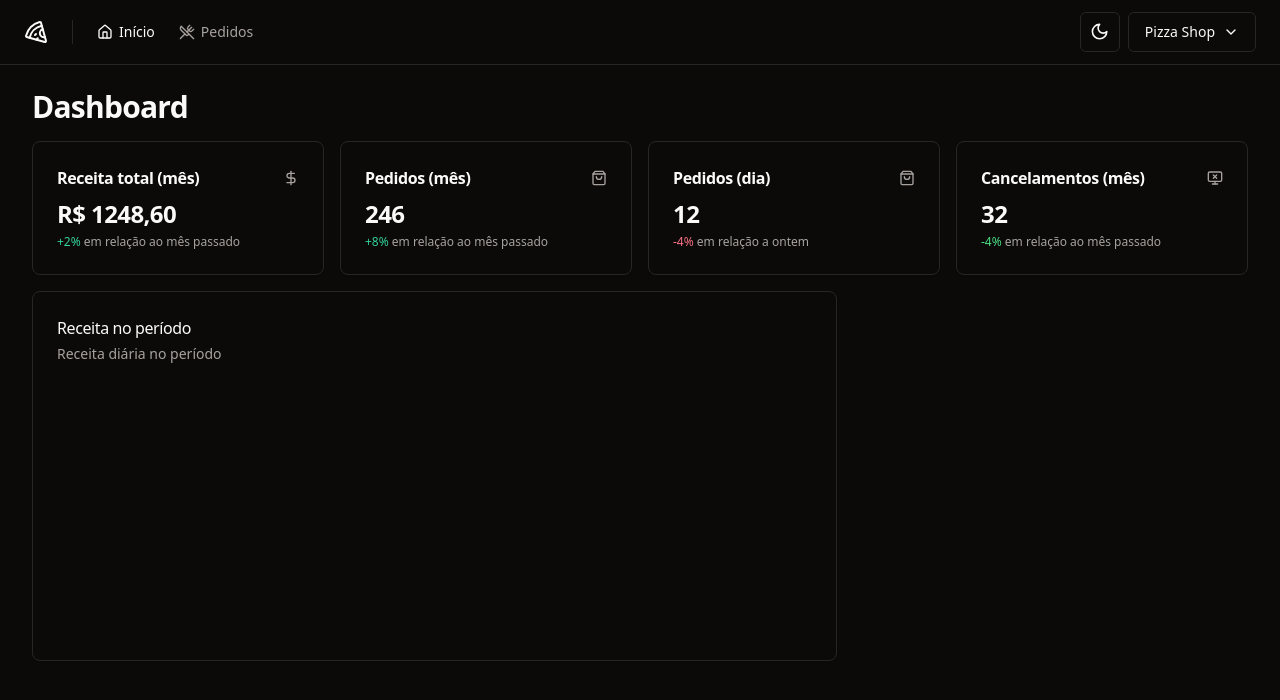
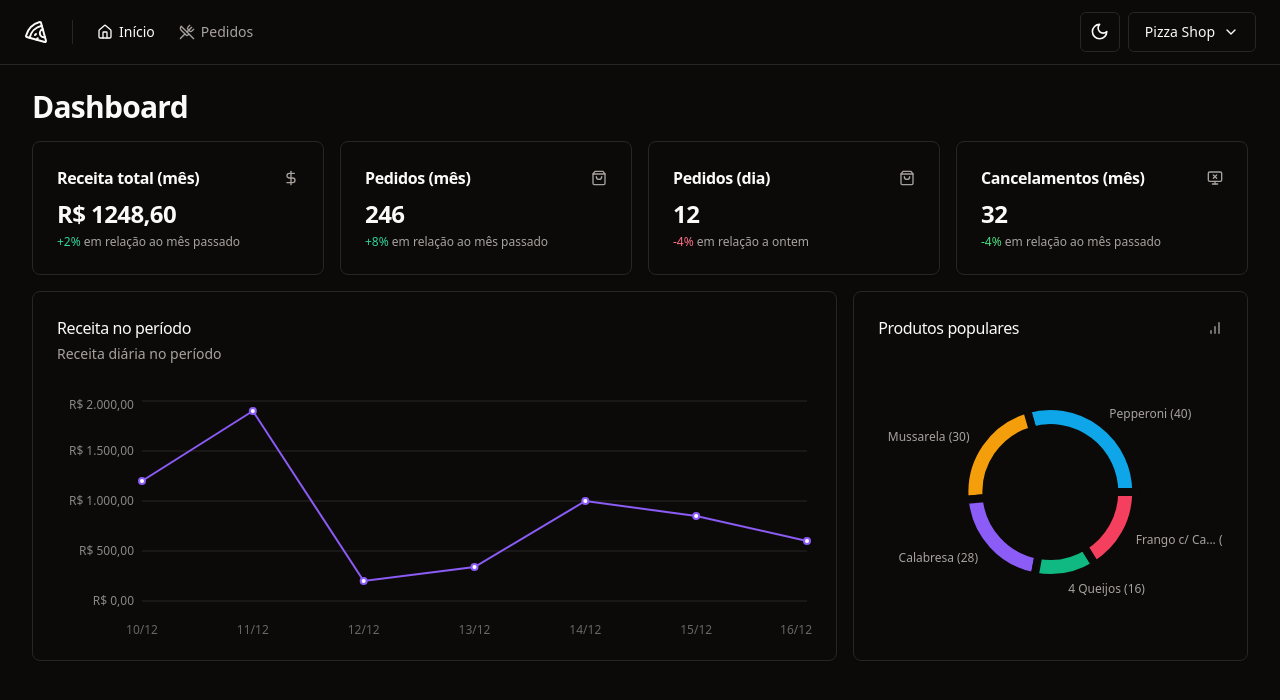
Before and after one commit to taylosstls/mba-rocket, a React (Vite) app in the folder mod-2/03-pizzashop/: page / in a window 1280 px wide. Shown: the top 700 px of the page. Built offline with nearby package versions, Linux system fonts and the light colour scheme.

Commit message:
Create chart products

```diff
--- /dev/null
+++ b/mod-2/03-pizzashop/src/components/molecules/dashboard/charts/chart-popular-products.tsx
@@ -0,0 +1,92 @@
+import { BarChart } from "lucide-react";
+import { Cell, Pie, PieChart, ResponsiveContainer } from "recharts";
+import colors from "tailwindcss/colors";
+
+import { Card, CardContent, CardHeader, CardTitle } from "@/components/ui/card";
+
+const data = [
+  { product: "Pepperoni", amount: 40 },
+  { product: "Mussarela", amount: 30 },
+  { product: "Calabresa", amount: 28 },
+  { product: "4 Queijos", amount: 16 },
+  { product: "Frango c/ Catupiry", amount: 22 },
+];
+
+const COLORS = [
+  colors.sky[500],
+  colors.amber[500],
+  colors.violet[500],
+  colors.emerald[500],
+  colors.rose[500],
+];
+
+export function ChartPopularProducts() {
+  return (
+    <Card className="col-span-3">
+      <CardHeader className="pb-8">
+        <div className="flex items-center justify-between">
+          <CardTitle className="text-base font-medium">
+            Produtos populares
+          </CardTitle>
+          <BarChart className="h-4 w-4 text-muted-foreground" />
+        </div>
+      </CardHeader>
+      <CardContent>
+        <ResponsiveContainer width={"100%"} height={240}>
+          <PieChart style={{ fontSize: 12 }}>
+            <Pie
+              data={data}
+              dataKey={"amount"}
+              nameKey={"product"}
+              cx={"50%"}
+              cy={"50%"}
+              outerRadius={86}
+              innerRadius={64}
+              strokeWidth={8}
+              labelLine={false}
+              label={({
+                cx,
+                cy,
+                midAngle,
+                innerRadius,
+                outerRadius,
+                value,
+                index,
+              }) => {
+                const RADIAN = Math.PI / 180;
+                const radius = 12 + innerRadius + (outerRadius - innerRadius);
+                const x = cx + radius * Math.cos(-midAngle * RADIAN);
+                const y = cy + radius * Math.sin(-midAngle * RADIAN);
+
+                return (
+                  <text
+                    x={x}
+                    y={y}
+                    className="fill-muted-foreground text-xs"
+                    textAnchor={x > cx ? "start" : "end"}
+                    dominantBaseline="central"
+                  >
+                    {data[index].product.length > 12
+                      ? data[index].product.substring(0, 12).concat("...")
+                      : data[index].product}{" "}
+                    ({value})
+                  </text>
+                );
+              }}
+            >
+              {data.map((_, index) => {
+                return (
+                  <Cell
+                    key={`cell-${index}`}
+                    fill={COLORS[index]}
+                    className="stroke-background transition-all hover:opacity-80"
+                  />
+                );
+              })}
+            </Pie>
+          </PieChart>
+        </ResponsiveContainer>
+      </CardContent>
+    </Card>
+  );
+}
--- a/mod-2/03-pizzashop/src/components/molecules/dashboard/charts/chart-revenue.tsx
+++ b/mod-2/03-pizzashop/src/components/molecules/dashboard/charts/chart-revenue.tsx
@@ -3,10 +3,10 @@ import {
   Line,
   LineChart,
   ResponsiveContainer,
-  Tooltip,
   XAxis,
   YAxis,
 } from "recharts";
+import colors from "tailwindcss/colors";
 
 import {
   Card,
@@ -16,7 +16,15 @@ import {
   CardTitle,
 } from "@/components/ui/card";
 
-const data = [{ date: "" }];
+const data = [
+  { date: "10/12", revenue: 1200 },
+  { date: "11/12", revenue: 1900 },
+  { date: "12/12", revenue: 200 },
+  { date: "13/12", revenue: 340 },
+  { date: "14/12", revenue: 1000 },
+  { date: "15/12", revenue: 850 },
+  { date: "16/12", revenue: 600 },
+];
 
 export function ChartRevenue() {
   return (
@@ -31,7 +39,30 @@ export function ChartRevenue() {
       </CardHeader>
       <CardContent>
         <ResponsiveContainer width={"100%"} height={240}>
-          <LineChart style={{ fontSize: 12 }}></LineChart>
+          <LineChart data={data} style={{ fontSize: 12 }}>
+            <XAxis dataKey={"date"} axisLine={false} tickLine={false} dy={16} />
+            <YAxis
+              stroke={"#888"}
+              axisLine={false}
+              tickLine={false}
+              width={80}
+              tickFormatter={(value: number) =>
+                value.toLocaleString("pt-BR", {
+                  style: "currency",
+                  currency: "BRL",
+                })
+              }
+            />
+
+            <CartesianGrid vertical={false} className="stroke-muted" />
+
+            <Line
+              type={"linear"}
+              strokeWidth={2}
+              dataKey={"revenue"}
+              stroke={colors.violet[500]}
+            />
+          </LineChart>
         </ResponsiveContainer>
       </CardContent>
     </Card>
--- a/mod-2/03-pizzashop/src/pages/app/Dashboard/index.tsx
+++ b/mod-2/03-pizzashop/src/pages/app/Dashboard/index.tsx
@@ -4,6 +4,7 @@ import { CardDayOrdersAmountCount } from "@/components/molecules/dashboard/cards
 import { CardMonthCanceledOrdersAmount } from "@/components/molecules/dashboard/cards/card-month-canceled-orders-amount";
 import { CardMonthOrdersAmount } from "@/components/molecules/dashboard/cards/card-month-orders-amount";
 import { CardMonthRevenue } from "@/components/molecules/dashboard/cards/card-month-revenue";
+import { ChartPopularProducts } from "@/components/molecules/dashboard/charts/chart-popular-products";
 import { ChartRevenue } from "@/components/molecules/dashboard/charts/chart-revenue";
 
 export function Dashboard() {
@@ -22,6 +23,7 @@ export function Dashboard() {
 
         <div className="grid grid-cols-9 gap-4">
           <ChartRevenue />
+          <ChartPopularProducts />
         </div>
       </div>
     </>
```
